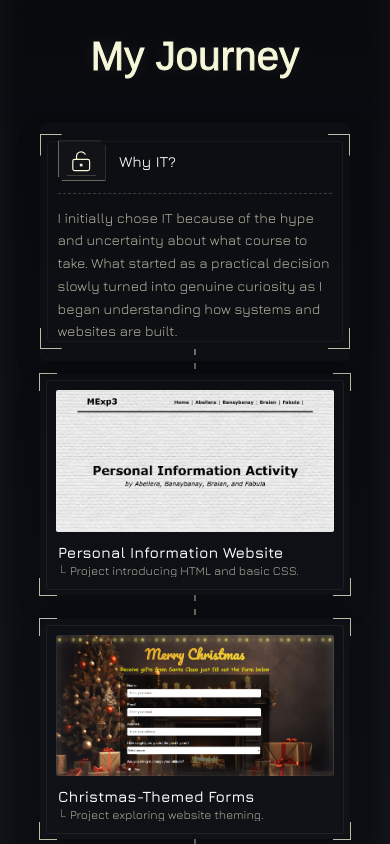
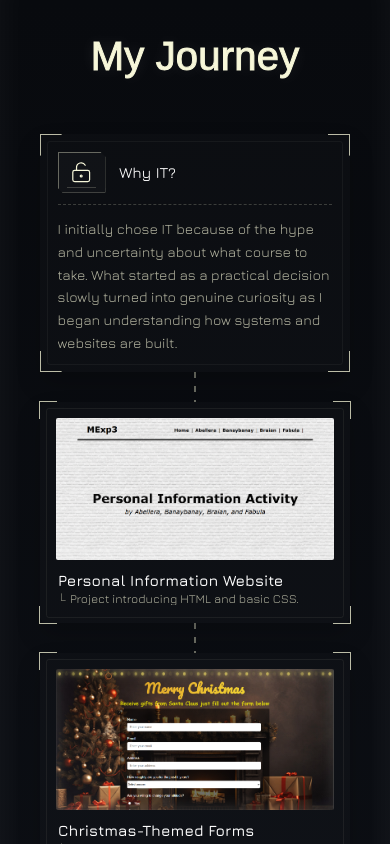
Before and after one commit to soooohhhhjj/sohj-portfolio, a React (Vite) app in the folder client/: page / in a window 390 px wide. Shown: the part 1340-2184 px from the top of the page. Built offline with nearby package versions, Linux system fonts and the light colour scheme; a web font is replaced by a local one.

Commit message:
Fix stacked mobile journey parent flow

```diff
--- a/client/src/features/homepage/components/Journey/MemoryItem.tsx
+++ b/client/src/features/homepage/components/Journey/MemoryItem.tsx
@@ -93,14 +93,28 @@ export default function MemoryItem(props: MemoryItemProps) {
     if (!next.width || !next.height) return;
 
     props.onMeasure?.(props.id, next);
-  }, [props.editorEnabled, props.id, props.layoutId, props.modalDetails, props.onMeasure, props.title, type]);
+  }, [
+    props.editorEnabled,
+    props.id,
+    props.layoutId,
+    props.modalDetails,
+    props.onMeasure,
+    props.title,
+    type,
+    width,
+  ]);
 
   useLayoutEffect(() => {
     if (type !== "parent") return;
     const text = props.modalDetails ?? "Milestone summary coming soon.";
     const isMobileLayout = props.layoutId === "mobile" || props.layoutId === "mobile-sm";
 
-    if (!props.editorEnabled && isMobileLayout) return;
+    if (isMobileLayout) {
+      if (parentDetailsRef.current) {
+        parentDetailsRef.current.style.maxHeight = "";
+      }
+      return;
+    }
     constrainToInnerBox(parentDetailsRef.current, cardRef.current);
     truncateToFit(parentDetailsRef.current, text);
   }, [height, props.editorEnabled, props.layoutId, props.modalDetails, type, width]);
--- a/client/src/features/homepage/components/Journey/MemoryLane.tsx
+++ b/client/src/features/homepage/components/Journey/MemoryLane.tsx
@@ -550,13 +550,8 @@ function MemoryLaneImpl({
     if (visibleItemsBase.length === 0) return visibleItemsBase;
 
     const sorted = [...visibleItemsBase].sort((a, b) => (a.y - b.y) || (a.x - b.x));
-
-    const baseGapAfter: Record<string, number> = {};
-    for (let idx = 1; idx < sorted.length; idx++) {
-      const prev = sorted[idx - 1];
-      const next = sorted[idx];
-      baseGapAfter[prev.id] = next.y - (prev.y + prev.height);
-    }
+    const stackedChildGap = effectiveParentToChildGap ?? 0;
+    const stackedParentGap = effectiveParentToParentGap ?? 0;
 
     const computed = new Map<string, JourneyItemNode>();
     let cursorY = sorted[0].y;
@@ -566,7 +561,7 @@ function MemoryLaneImpl({
       else {
         const prev = sorted[idx - 1];
         const prevComputed = computed.get(prev.id) ?? prev;
-        const gap = baseGapAfter[prev.id] ?? 0;
+        const gap = item.type === "parent" ? stackedParentGap : stackedChildGap;
         cursorY = prevComputed.y + prevComputed.height + gap;
       }
 
@@ -582,7 +577,13 @@ function MemoryLaneImpl({
     }
 
     return visibleItemsBase.map((item) => computed.get(item.id) ?? item);
-  }, [isStackedMobileLayout, parentCardSizes, visibleItemsBase]);
+  }, [
+    effectiveParentToChildGap,
+    effectiveParentToParentGap,
+    isStackedMobileLayout,
+    parentCardSizes,
+    visibleItemsBase,
+  ]);
 
   const effectiveItemMap = useMemo(() => {
     return Object.fromEntries(visibleItems.map((item) => [item.id, item]));
```
